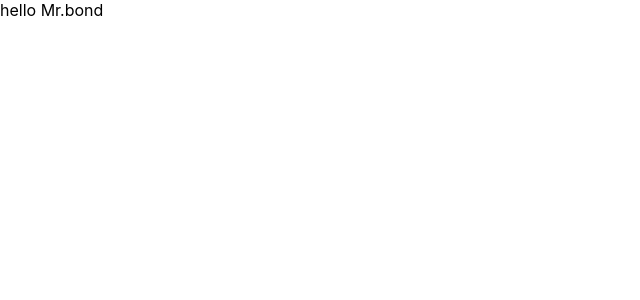
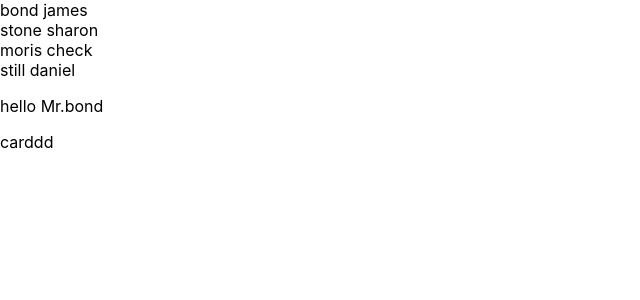
Before and after one commit to shaybuzz/react-actors, a React (Create React App) app: page / in a window 1280 px wide. Shown: the top 300 px of the page, without its empty margins (0-640 px from the left). Built offline with nearby package versions, Linux system fonts and the light colour scheme.

Commit message:
actor card adding anotther component

```diff
--- a/package.json
+++ b/package.json
@@ -6,6 +6,7 @@
     "@testing-library/jest-dom": "^4.2.4",
     "@testing-library/react": "^9.5.0",
     "@testing-library/user-event": "^7.2.1",
+    "bootstrap": "^4.5.2",
     "jquery": "^3.5.1",
     "react": "^16.13.1",
     "react-dom": "^16.13.1",
--- a/src/App.js
+++ b/src/App.js
@@ -1,7 +1,9 @@
 import React, { Component } from 'react';
 import './App.css';
 import $ from 'jquery';
-import ActorModel from './components/ActorModel'
+import ActorModel from './components/ActorModel';
+import ActorCard from './components/ActorCard';
+
 import actorsMock from './components/actors-mock.json';
 import { mockComponent } from 'react-dom/test-utils';
 
@@ -16,25 +18,27 @@ import { mockComponent } from 'react-dom/test-utils';
 //     ));
 // }
 
-let actorsDiv = actorsMock.map((actor, index)=>
-<div key={index}>{actor.lname} {actor.fname}</div>
+let actorsDiv = actorsMock.map((actor, index) =>
+  <div key={index}>{actor.lname} {actor.fname}</div>
 );
 
-let actors = actorsMock.map(actor=>
+let actors = actorsMock.map(actor =>
   new ActorModel(
     actor.fname,
     actor.lname,
     actor.birthday,
     actor.imageUrl,
     actor.imdbId)
-  );
+);
 
-  console.log(actors[1].fname);
+console.log(actors[1].fname);
 
 function App() {
   return (
     <div>
-        {actors[0].sayHello()}
+      <div>{actorsDiv}</div>
+      <p>{actors[0].sayHello()}</p>
+      <ActorCard />
     </div>
   );
 }
--- /dev/null
+++ b/src/components/ActorCard.js
@@ -0,0 +1,16 @@
+import React, { Component } from 'react';
+
+function ActorCard(){
+
+return (
+    <span>
+        carddd
+</span>
+
+
+);
+
+}
+
+
+export default ActorCard;
```
Also changed, not shown: 1 other file (tests, documents, lock files or other folders).
